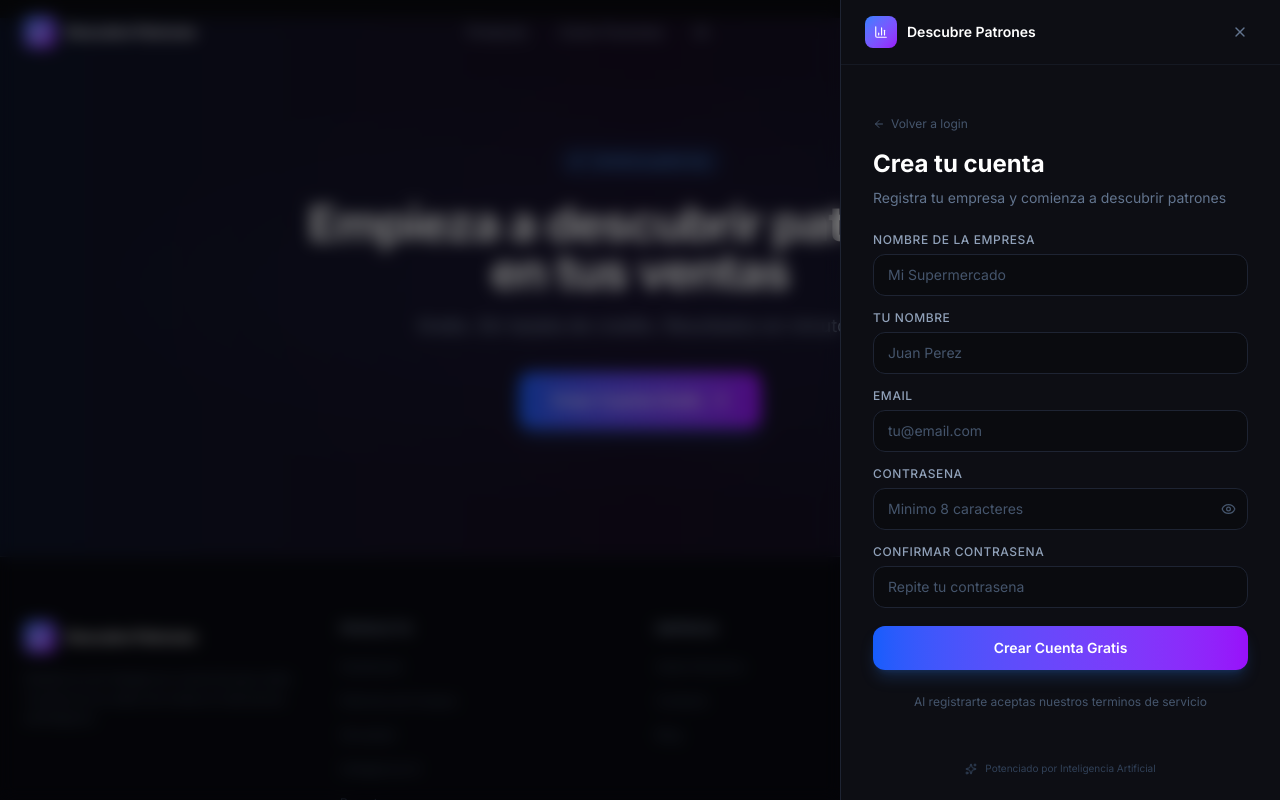
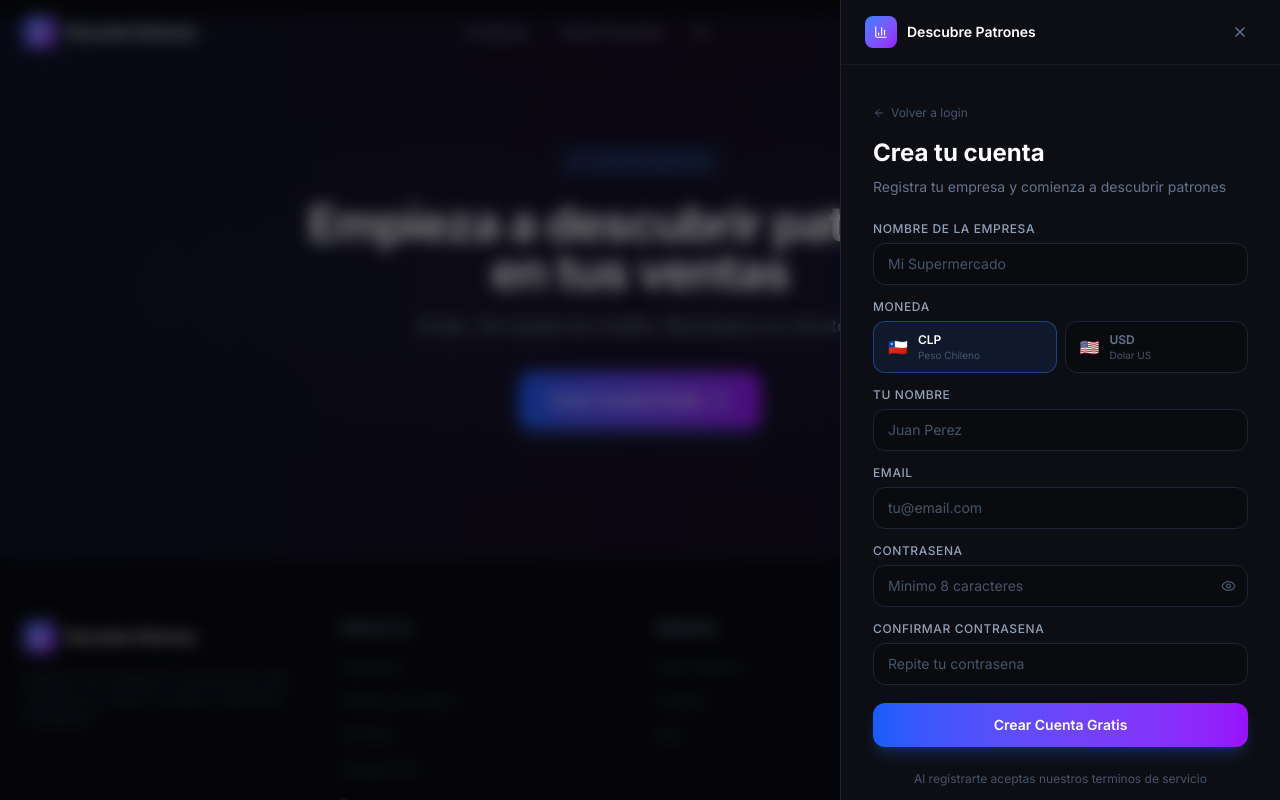
Before and after one commit to rodrigoGit-2014/canasta-analytics-web, a React (Vite) app: page / in a window 1280 px wide. Both pictures are taken after a click on the button "Crear Cuenta Gratis". Shown: the part 4900-5700 px from the top of the page. Built offline with nearby package versions, Linux system fonts and the light colour scheme; no server answers.

Commit message:
Include currency

```diff
--- a/src/components/landing/AuthSlidePanel.jsx
+++ b/src/components/landing/AuthSlidePanel.jsx
@@ -16,6 +16,7 @@ export default function AuthSlidePanel({ isOpen, onClose, initialMode = "login"
   // Signup state
   const [signupForm, setSignupForm] = useState({
     companyName: "",
+    currency: "CLP",
     fullName: "",
     email: "",
     password: "",
@@ -69,6 +70,7 @@ export default function AuthSlidePanel({ isOpen, onClose, initialMode = "login"
     try {
       await signup({
         companyName: signupForm.companyName,
+        currency: signupForm.currency,
         fullName: signupForm.fullName,
         email: signupForm.email,
         password: signupForm.password,
@@ -225,6 +227,33 @@ export default function AuthSlidePanel({ isOpen, onClose, initialMode = "login"
                   </div>
 
                   <div>
+                    <label className="block text-xs font-medium text-slate-400 mb-1.5 uppercase tracking-wider">Moneda</label>
+                    <div className="flex gap-2">
+                      {[
+                        { value: "CLP", label: "CLP", flag: "🇨🇱", desc: "Peso Chileno" },
+                        { value: "USD", label: "USD", flag: "🇺🇸", desc: "Dolar US" },
+                      ].map((c) => (
+                        <button
+                          key={c.value}
+                          type="button"
+                          onClick={() => updateSignup("currency", c.value)}
+                          className={`flex-1 flex items-center gap-2.5 px-3.5 py-2.5 rounded-xl border text-sm transition-all duration-200 ${
+                            signupForm.currency === c.value
+                              ? "border-blue-500/40 bg-blue-500/10 text-white"
+                              : "border-[#1e2433] bg-[#0a0b0f] text-slate-500 hover:border-slate-600"
+                          }`}
+                        >
+                          <span className="text-base">{c.flag}</span>
+                          <div className="text-left">
+                            <span className="block text-xs font-semibold">{c.label}</span>
+                            <span className="block text-[10px] text-slate-600">{c.desc}</span>
+                          </div>
+                        </button>
+                      ))}
+                    </div>
+                  </div>
+
+                  <div>
                     <label className="block text-xs font-medium text-slate-400 mb-1.5 uppercase tracking-wider">Tu Nombre</label>
                     <input
                       type="text"
--- a/src/components/tables/ProductRankingTable.jsx
+++ b/src/components/tables/ProductRankingTable.jsx
@@ -118,7 +118,7 @@ export default function ProductRankingTable({ data }) {
                 {formatNumber(totals.total_quantity)}
               </td>
               <td className="px-4 py-3 text-sm font-semibold text-white text-right font-mono tabular-nums">
-                {"$ " + formatNumber(Math.round(totals.total_revenue))}
+                {formatCurrency(totals.total_revenue)}
               </td>
               <td className="px-4 py-3 text-sm text-slate-500 text-right">
                 —
--- a/src/contexts/AuthContext.jsx
+++ b/src/contexts/AuthContext.jsx
@@ -62,8 +62,8 @@ export function AuthProvider({ children }) {
     navigate("/analytics-overview", { replace: true });
   }, [navigate]);
 
-  const signup = useCallback(async ({ companyName, email, password, fullName }) => {
-    const data = await signupUser({ companyName, email, password, fullName });
+  const signup = useCallback(async ({ companyName, currency, email, password, fullName }) => {
+    const data = await signupUser({ companyName, currency, email, password, fullName });
     persistAuth(data);
     navigate("/analytics-overview", { replace: true });
   }, [navigate]);
--- a/src/hooks/useAnalyticsOverview.js
+++ b/src/hooks/useAnalyticsOverview.js
@@ -82,9 +82,9 @@ export default function useAnalyticsOverview(dateRange) {
   const kpis = useMemo(() => {
     if (!salesTotal) return [];
     return [
-      { title: "Ventas Totales", value: "$ " + formatNumber(Math.round(salesTotal.total_sales)), icon: DollarSign, color: "#3B82F6" },
+      { title: "Ventas Totales", value: formatCurrency(salesTotal.total_sales), icon: DollarSign, color: "#3B82F6" },
       { title: "Total Pedidos", value: formatNumber(salesTotal.total_orders), icon: ShoppingCart, color: "#F59E0B" },
-      { title: "Valor Medio Pedido", value: "$ " + formatNumber(salesTotal.average_order_value, 2), icon: Receipt, color: "#8B5CF6" },
+      { title: "Valor Medio Pedido", value: formatCurrency(salesTotal.average_order_value), icon: Receipt, color: "#8B5CF6" },
       { title: "Total Clientes", value: formatNumber(salesTotal.total_clients), icon: Users, color: "#10B981" },
     ];
   }, [salesTotal]);
--- a/src/hooks/useOrdersInsights.js
+++ b/src/hooks/useOrdersInsights.js
@@ -53,8 +53,8 @@ export default function useOrdersInsights(dateRange) {
     if (!ordersCount) return [];
     return [
       { title: "Total Pedidos", value: formatNumber(ordersCount.total_orders), icon: ShoppingCart, color: "#3B82F6" },
-      { title: "Ventas Totales", value: "$ " + formatNumber(Math.round(ordersCount.total_sales)), icon: DollarSign, color: "#10B981" },
-      { title: "Valor Medio", value: "$ " + formatNumber(ordersCount.average_order_value, 2), icon: Receipt, color: "#8B5CF6" },
+      { title: "Ventas Totales", value: formatCurrency(ordersCount.total_sales), icon: DollarSign, color: "#10B981" },
+      { title: "Valor Medio", value: formatCurrency(ordersCount.average_order_value), icon: Receipt, color: "#8B5CF6" },
     ];
   }, [ordersCount]);
 
--- a/src/hooks/useProductInsights.js
+++ b/src/hooks/useProductInsights.js
@@ -45,7 +45,7 @@ export default function useProductInsights(limit, dateRange) {
     return [
       {
         title: "Total Revenue",
-        value: "$ " + formatNumber(Math.round(totalRevenue)),
+        value: formatCurrency(totalRevenue),
         icon: TrendingUp,
         color: "#3B82F6",
       },
--- a/src/services/authApi.js
+++ b/src/services/authApi.js
@@ -15,12 +15,13 @@ export async function loginUser(email, password) {
   return response.json();
 }
 
-export async function signupUser({ companyName, email, password, fullName }) {
+export async function signupUser({ companyName, currency, email, password, fullName }) {
   const response = await fetch(`${AUTH_API_URL}/auth/signup`, {
     method: "POST",
     headers: { "Content-Type": "application/json" },
     body: JSON.stringify({
       company_name: companyName,
+      currency: currency || "CLP",
       email,
       password,
       full_name: fullName,
--- a/src/utils/formatters.js
+++ b/src/utils/formatters.js
@@ -1,9 +1,27 @@
-export function formatCurrency(n) {
-  return new Intl.NumberFormat("es-CL", {
+const CURRENCY_CONFIG = {
+  CLP: { locale: "es-CL", currency: "CLP", decimals: 0 },
+  USD: { locale: "en-US", currency: "USD", decimals: 2 },
+};
+
+function getStoredCurrency() {
+  try {
+    const stored = localStorage.getItem("auth_company");
+    if (stored) {
+      const company = JSON.parse(stored);
+      if (company.currency) return company.currency;
+    }
+  } catch {}
+  return "CLP";
+}
+
+export function formatCurrency(n, currencyOverride) {
+  const code = currencyOverride || getStoredCurrency();
+  const config = CURRENCY_CONFIG[code] || CURRENCY_CONFIG.CLP;
+  return new Intl.NumberFormat(config.locale, {
     style: "currency",
-    currency: "USD",
-    minimumFractionDigits: 2,
-    maximumFractionDigits: 2,
+    currency: config.currency,
+    minimumFractionDigits: config.decimals,
+    maximumFractionDigits: config.decimals,
   }).format(n);
 }
 
```
